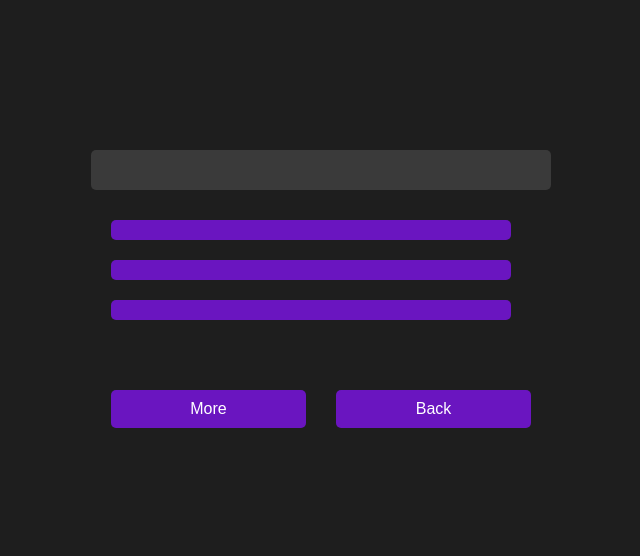
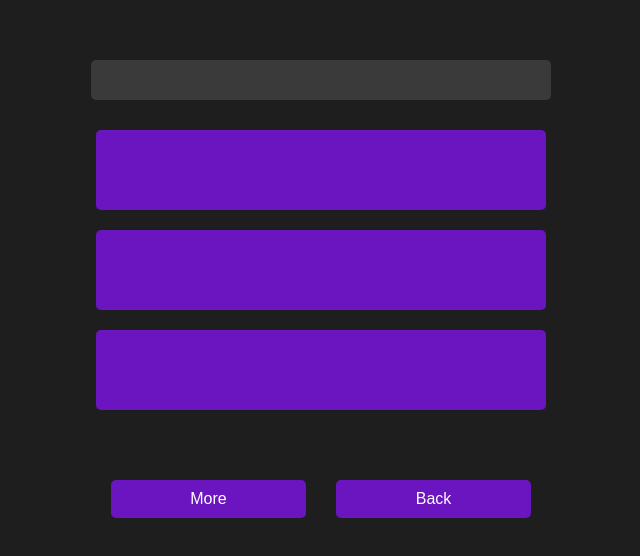
Before and after one commit to nijason7789/Response_Helper_Web, a Next.js app: page /response in a window 1280 px wide. Shown: the part 106-662 px from the top of the page, without its empty margins (319-959 px from the left). Built offline with nearby package versions, Linux system fonts and the light colour scheme.

Commit message:
complete more btn function.

```diff
--- a/src/components/SuggestionButtons/SuggestionButtons.module.css
+++ b/src/components/SuggestionButtons/SuggestionButtons.module.css
@@ -1,9 +1,10 @@
 .buttonContainer {
     display: flex;
-    justify-content: space-between;
-    width: 70%;
+    width: 100%;
     max-width: 100%;
     align-items: center;
+    justify-content: center;
+    text-align: center;
   }
 
   .button {
@@ -16,7 +17,13 @@
     transition: background-color 0.3s ease;
     margin: 10px 0;
     width: 100%;
-    max-width: 400px;
+    max-width: 450px;
+    height: 80px; /* Add this to set a minimum height */
+    line-height: 1.2; /* Adjust line-height to control vertical alignment */
+    display: flex;
+    align-items: center;
+    justify-content: center;
+    text-align: center;
   }
 
   .button:hover {
--- a/src/pages/response.tsx
+++ b/src/pages/response.tsx
@@ -4,6 +4,7 @@ import PageLayout from '../components/PageLayout/PageLayout';
 import ResponseCard from '../components/ResponseCard/ResponseCard';
 import ActionButtons from '@/components/ActionButtons/ActionButtons';
 import SuggestionButtons from '@/components/SuggestionButtons/SuggestionButtons'
+import { sendMoreRequest } from './service/apiService';
 
 const ResponsePage: React.FC = () => {
   const router = useRouter();
@@ -46,8 +47,41 @@ const ResponsePage: React.FC = () => {
   }, []);
 
   const handleMoreClick = async () => {
-    await fetch('/api/more');
-    // Handle more logic
+    const requestData = {
+      originalComment: original,
+      suggestion_1: suggestion_1,
+      suggestion_2: suggestion_2,
+      suggestion_3: suggestion_3,
+    };
+    try {
+      const response = await sendMoreRequest(requestData);
+      console.log(response);
+
+      // Update sessionStorage with the new data
+      sessionStorage.setItem('original', response.translation_0);
+      sessionStorage.setItem('suggestion1', response.suggestion_1);
+      sessionStorage.setItem('translation1', response.translation_1);
+      sessionStorage.setItem('suggestion2', response.suggestion_2);
+      sessionStorage.setItem('translation2', response.translation_2);
+      sessionStorage.setItem('suggestion3', response.suggestion_3);
+      sessionStorage.setItem('translation3', response.translation_3);
+
+      // Update state to reflect the new data
+      setOriginal(response.translation_0);
+      setSuggestion_1(response.suggestion_1);
+      setTranslation_1(response.translation_1);
+      setSuggestion_2(response.suggestion_2);
+      setTranslation_2(response.translation_2);
+      setSuggestion_3(response.suggestion_3);
+      setTranslation_3(response.translation_3);
+      setButtonLabels({
+        suggestion_1: response.suggestion_1,
+        suggestion_2: response.suggestion_2,
+        suggestion_3: response.suggestion_3,
+      });
+    } catch (error) {
+      console.error('Failed to send more request: ', error);
+    }
   };
 
   const handleBackClick = () => {
--- a/src/pages/service/apiService.ts
+++ b/src/pages/service/apiService.ts
@@ -27,3 +27,19 @@ export const sendCommentRequest = async (commentInput: string) => {
 
   return response;
 };
+
+export const sendMoreRequest = async (data: { originalComment: string; suggestion_1: string; suggestion_2: string; suggestion_3: string }) => {
+  const response = await fetch(`${config.apiDomain}/api/moreComments`, {
+    method: 'POST',
+    headers: {
+      'Content-Type': 'application/json',
+    },
+    body: JSON.stringify(data),
+  });
+
+  if (!response.ok) {
+    throw new Error(`Failed to send more request: ${response.statusText}`);
+  }
+
+  return response.json();
+};
```
